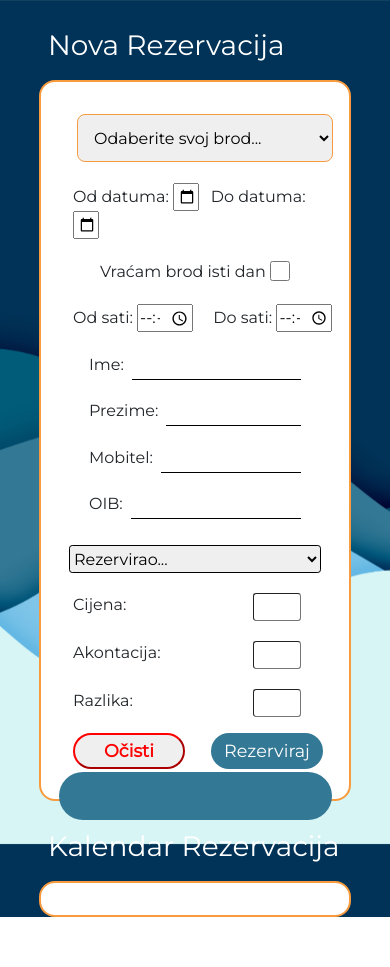
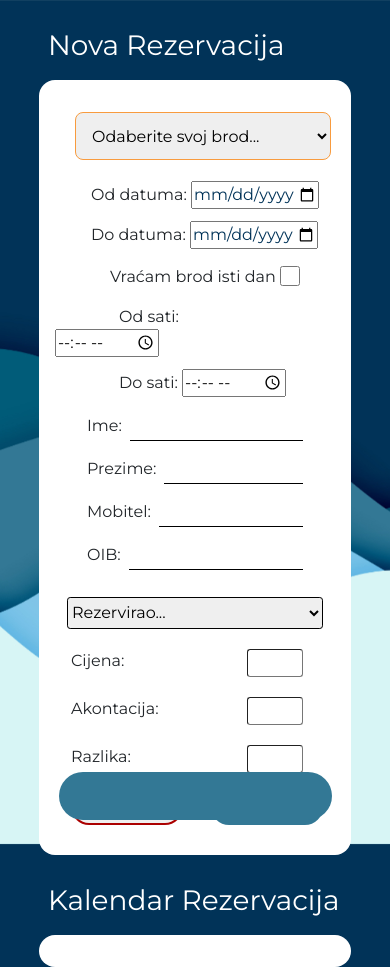
Before and after one commit to 0-bcda-0/porat-staff, a PHP site: page / in a window 390 px wide. Before the commit the page ends 917 px from the top, so only its background shows below. Run offline with PHP 8.4, Linux system fonts and the light colour scheme; some libraries are stand-ins or nearby versions.

Commit message:
GB - responzivnost - polishing 1
addRes- prilagodio velicinu input fieldova panelu, malo prosirio panel.
index.html - promijenio input typove u number za pin i cijene
reservations - pomaknuo zagradu da izgleda ljepse jer me bode direktno u dio mozga zaduzen za OCD

```diff
--- a/addReservation/addReservation.css
+++ b/addReservation/addReservation.css
@@ -761,11 +761,16 @@ padding-top: 1rem;
   .add-panel-left{
     padding: 1rem;
     padding-bottom: 2rem;
+    border: none;
+    height: 90%;
+    width: 80%;
   }
 
   .add-panel-right{
     padding: 1rem;
-    height: 85%;
+    height: 90%;
+    width: 80%;
+    border: none;
   }
 
   .add-panel-left-content-top{
@@ -774,6 +779,7 @@ padding-top: 1rem;
 
   .add-inputs-top{
     padding-left: 1rem;
+    display: block;
   }
 
   .add-panel-left-content-bottom{
@@ -787,7 +793,7 @@ padding-top: 1rem;
 
   .add-panel-left-content-bottom-left-side > div{
     padding-bottom: 0.4rem;
-    padding-top: 0.8rem;
+    padding-top: 0.6rem;
     margin-left: 2rem;
   }
 
@@ -819,40 +825,47 @@ padding-top: 1rem;
   }
 
   #addreserv-datum-od{
-    width: 1.6rem;
+    width: 8rem;
     font-size: 1rem;
   }
 
   #addreserv-datum-do{
-    width: 1.6rem;
+    width: 8rem;
     font-size: 1rem;
+    margin-top: 0.75rem;
   }
 
+  .add-radio-button-container{
+    padding-top: 1rem;
+  }
   .add-time-input-container{
-    padding-top: 1.3rem;
+    padding-top: 1rem;
     padding-bottom: 0.5rem;
     font-size: 1rem;
+    display: block;
   }
 
   .add-date-label{
    font-size: 1rem;
+   margin-left: 1.25rem;
   }
 
-  .add-time-label{
+  .add-time-input-container > label{
+    margin-left: 4rem;
     font-size: 1rem;
-    margin: 0;
   }
 
   #addreserv-vrijeme-od{
-    width: 3.5rem;
+    width: 6.5rem;
     font-size: 1rem;
-    margin: 0;
+    margin-right: 4rem;
   }
 
   #addreserv-vrijeme-do{
-    width: 3.5rem;
+    width: 6.5rem;
     font-size: 1rem;
     margin: 0;
+    margin-top: 0.75rem;
   }
 
   .add-panel-left-content-bottom{
@@ -861,6 +874,7 @@ padding-top: 1rem;
 
   #addDjelatnici-dropdown{
     font-size: 1rem;
+    height: 2rem;
   }
 
   #addDjelatnici-dropdown > option{
@@ -874,7 +888,6 @@ padding-top: 1rem;
 
   .add-panel-left-content-bottom-right-side{
     width: 100%;
-
   }
 
   .add-panel-left-content-bottom-right-side > div{
@@ -892,4 +905,16 @@ padding-top: 1rem;
     margin-left: 1rem;
   }
 
+  #addInput-cijena{
+    width: 3.5rem;
+  }
+
+  #addInput-akontacija{
+    width: 3.5rem;
+  }
+
+  #addInput-razlika{
+    width: 3.5rem;
+  }
+
 }
--- a/addReservation/index.html
+++ b/addReservation/index.html
@@ -69,7 +69,7 @@
               </div>
               <div>
                 <label for="add-input-oib">OIB: </label>
-                <input type="text" id="add-input-oib">
+                <input type="number" id="add-input-oib">
               </div>
             </div>
 
@@ -86,15 +86,15 @@
               </div>
               <div class="add-input-bottomright-container">
                 <label for="addInput-cijena">Cijena: </label>
-                <input type="text" id="addInput-cijena">
+                <input type="number" id="addInput-cijena">
               </div>
               <div class="add-input-bottomright-container">
                 <label for="addInput-akontacija">Akontacija: </label>
-                <input type="text" id="addInput-akontacija">
+                <input type="number" id="addInput-akontacija">
               </div>
               <div class="add-input-bottomright-container">
                 <label for="addInput-razlika">Razlika: </label>
-                <input type="text" id="addInput-razlika">
+                <input type="number" id="addInput-razlika">
               </div>
             </div>
 
--- a/reservations/reservations.css
+++ b/reservations/reservations.css
@@ -308,8 +308,8 @@ a {
 }
 
 /* container za button */
-.popup-col-flex-buttons
-{display: flex;
+.popup-col-flex-buttons{
+    display: flex;
     flex-direction: row;
     justify-content: space-around;
 }
```
